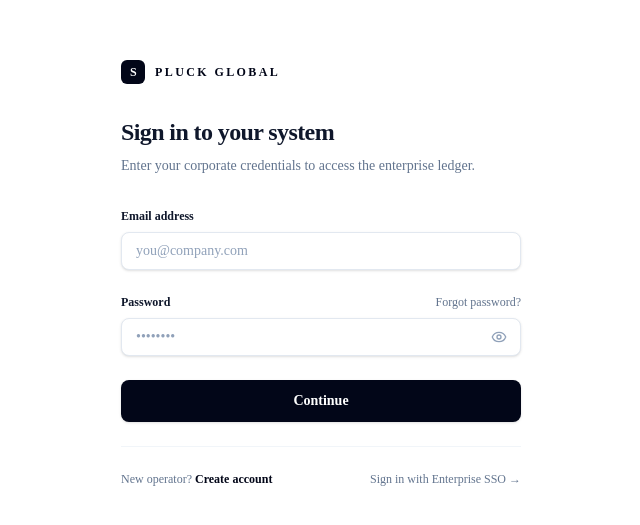
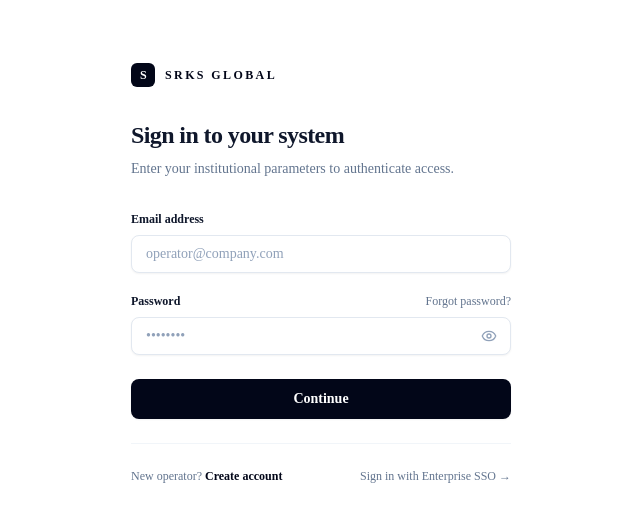
Before and after one commit to baiitax/srks-system, a Next.js app: page /login in a window 1280 px wide. Shown: the part 127-652 px from the top of the page, without its empty margins (319-959 px from the left). Built offline with nearby package versions, Linux system fonts and the light colour scheme.

Commit message:
fix: resolve login hanging loop and upgrade to tier-1 enterprise authentication spec

```diff
--- /dev/null
+++ b/app/(auth)/login/actions.ts
@@ -0,0 +1,55 @@
+"use server";
+
+import { createClient } from "@/lib/supabase/server";
+
+/**
+ * Enterprise Authentication Server Action
+ * Validates credentials and returns systemic routing parameters
+ */
+export async function loginUserAction(formData: any) {
+  const { email, password } = formData;
+
+  // 1. Edge Ingress Validation
+  if (!email || !password) {
+    return { success: false, error: "Authentication inputs cannot be left blank." };
+  }
+
+  try {
+    const supabase = await createClient();
+
+    // 2. Authenticate Core Session via Supabase Auth Engine
+    const { data: authData, error: authError } = await supabase.auth.signInWithPassword({
+      email,
+      password,
+    });
+
+    if (authError) {
+      return { success: false, error: authError.message };
+    }
+
+    const userId = authData?.user?.id;
+    if (!userId) {
+      return { success: false, error: "Systemic authentication identity token generation failed." };
+    }
+
+    // 3. Resolve Custom Clearance Role for Dynamic Inbound Routing
+    const { data: profile, error: profileError } = await supabase
+      .from("users_profiles")
+      .select("role")
+      .eq("id", userId)
+      .single();
+
+    if (profileError || !profile) {
+      // If the profile entry is missing, default to agent clearance path for system safety
+      return { success: true, role: "agent" };
+    }
+
+    return { success: true, role: profile.role };
+
+  } catch (err: any) {
+    return {
+      success: false,
+      error: err?.message || "An unhandled transport layer exception occurred."
+    };
+  }
+}
--- a/app/(auth)/login/page.tsx
+++ b/app/(auth)/login/page.tsx
@@ -1,48 +1,79 @@
 "use client";
 
 import { useState } from "react";
-import { Eye, EyeOff } from "lucide-react";
+import { Eye, EyeOff, AlertCircle, Loader2 } from "lucide-react";
 import Link from "next/link";
+import { useRouter } from "next/navigation";
+import { loginUserAction } from "./actions";
 
 export default function Tier1LoginPage() {
+  const router = useRouter();
   const [showPassword, setShowPassword] = useState(false);
   const [email, setEmail] = useState("");
   const [password, setPassword] = useState("");
+
+  // Defensive Execution States
   const [isLoading, setIsLoading] = useState(false);
+  const [errorMessage, setErrorMessage] = useState<string | null>(null);
 
   const handleLogin = async (e: React.FormEvent) => {
     e.preventDefault();
     setIsLoading(true);
-    // Execute authentication routines here
+    setErrorMessage(null);
+
+    // Dispatch payload directly to the secure Server Action
+    const result = await loginUserAction({ email, password });
+
+    if (!result.success) {
+      // CRITICAL: Terminate loading loop and output error configuration safely
+      setErrorMessage(result.error || "Access denied. Verification routine failed.");
+      setIsLoading(false);
+    } else {
+      // Route user dynamically based on verified database role parameters
+      if (result.role === "admin") {
+        router.push("/admin");
+      } else {
+        router.push("/admin/po"); // Fallback routing structure for agents
+      }
+    }
   };
 
   return (
     <div className="min-h-screen bg-white flex flex-col justify-center py-12 px-6 lg:px-8 font-sans antialiased selection:bg-slate-900 selection:text-white">
-      <div className="sm:mx-auto w-full sm:max-w-[400px]">
+      <div className="sm:mx-auto w-full sm:max-w-[380px]">
 
-        {/* Minimalist Monochrome Brand Identity */}
+        {/* Minimalist Monochrome Brand Mark */}
         <div className="flex items-center gap-2.5 mb-8">
           <div className="w-6 h-6 bg-slate-950 rounded-sm flex items-center justify-center font-black text-white text-xs tracking-tighter">
             S
           </div>
           <span className="text-xs font-bold uppercase tracking-[0.2em] text-slate-950">
-            Pluck Global
+            SRKS Global
           </span>
         </div>
 
-        {/* Action Header */}
+        {/* Header Text Block */}
         <h2 className="text-2xl font-semibold tracking-tight text-slate-900">
           Sign in to your system
         </h2>
         <p className="mt-2 text-sm text-slate-500 font-medium">
-          Enter your corporate credentials to access the enterprise ledger.
+          Enter your institutional parameters to authenticate access.
         </p>
       </div>
 
-      <div className="mt-8 sm:mx-auto w-full sm:max-w-[400px]">
-        <form className="space-y-6" onSubmit={handleLogin}>
+      <div className="mt-8 sm:mx-auto w-full sm:max-w-[380px]">
 
-          {/* Corporate Email Field */}
+        {/* Anti-Hanging Error Announcement Panel */}
+        {errorMessage && (
+          <div className="mb-6 p-3.5 bg-red-50 border border-red-100 text-red-800 rounded-md flex items-start gap-2.5 text-xs font-medium animate-in fade-in duration-200">
+            <AlertCircle className="w-4 h-4 mt-0.5 shrink-0 text-red-600" />
+            <span className="leading-relaxed">{errorMessage}</span>
+          </div>
+        )}
+
+        <form className="space-y-5" onSubmit={handleLogin}>
+
+          {/* Corporate Email Address */}
           <div>
             <label htmlFor="email" className="block text-xs font-semibold text-slate-900 mb-2">
               Email address
@@ -54,8 +85,8 @@ export default function Tier1LoginPage() {
               disabled={isLoading}
               value={email}
               onChange={(e) => setEmail(e.target.value)}
-              className="block w-full px-3.5 py-2 border border-slate-200 rounded-md text-sm bg-white text-slate-900 placeholder:text-slate-400 font-medium disabled:opacity-50 transition-all focus:outline-none focus:border-slate-950 focus:ring-1 focus:ring-slate-950 shadow-sm"
-              placeholder="you@company.com"
+              className="block w-full px-3.5 py-2 border border-slate-200 rounded-md text-sm bg-white text-slate-900 placeholder:text-slate-400 font-medium disabled:opacity-40 transition-all focus:outline-none focus:border-slate-950 focus:ring-1 focus:ring-slate-950 shadow-xs"
+              placeholder="operator@company.com"
             />
           </div>
 
@@ -66,7 +97,7 @@ export default function Tier1LoginPage() {
                 Password
               </label>
               <Link
-                href="/reset-password"
+                href="/forgot-password"
                 className="text-xs font-medium text-slate-500 hover:text-slate-950 hover:underline transition-colors"
               >
                 Forgot password?
@@ -80,7 +111,7 @@ export default function Tier1LoginPage() {
                 disabled={isLoading}
                 value={password}
                 onChange={(e) => setPassword(e.target.value)}
-                className="block w-full pl-3.5 pr-10 py-2 border border-slate-200 rounded-md text-sm bg-white text-slate-900 placeholder:text-slate-400 font-medium disabled:opacity-50 transition-all focus:outline-none focus:border-slate-950 focus:ring-1 focus:ring-slate-950 shadow-sm"
+                className="block w-full pl-3.5 pr-10 py-2 border border-slate-200 rounded-md text-sm bg-white text-slate-900 placeholder:text-slate-400 font-medium disabled:opacity-40 transition-all focus:outline-none focus:border-slate-950 focus:ring-1 focus:ring-slate-950 shadow-xs"
                 placeholder="••••••••"
               />
               <button
@@ -94,19 +125,26 @@ export default function Tier1LoginPage() {
             </div>
           </div>
 
-          {/* Core Action Button */}
-          <div>
+          {/* Primary Submit Configuration */}
+          <div className="pt-1">
             <button
               type="submit"
               disabled={isLoading}
-              className="w-full flex justify-center py-2.5 px-4 border border-transparent rounded-md text-sm font-semibold text-white bg-slate-950 hover:bg-slate-800 focus:outline-none focus:ring-2 focus:ring-offset-2 focus:ring-slate-950 transition-all active:scale-[0.99] shadow-sm disabled:opacity-50 cursor-pointer"
+              className="w-full flex items-center justify-center gap-2 py-2.5 px-4 border border-transparent rounded-md text-sm font-semibold text-white bg-slate-950 hover:bg-slate-900 disabled:bg-slate-800 focus:outline-none transition-all active:scale-[0.99] shadow-xs disabled:opacity-60 cursor-pointer h-10"
             >
-              {isLoading ? "Authenticating session..." : "Continue"}
+              {isLoading ? (
+                <>
+                  <Loader2 className="w-4 h-4 animate-spin" />
+                  <span>Verifying Node Session...</span>
+                </>
+              ) : (
+                "Continue"
+              )}
             </button>
           </div>
         </form>
 
-        {/* Secondary SSO / Registration Actions */}
+        {/* Directory Breadcrumbs Footer */}
         <div className="mt-6 pt-6 border-t border-slate-100 flex flex-col sm:flex-row justify-between gap-3 text-xs font-medium">
           <p className="text-slate-500">
             New operator?{" "}
```
